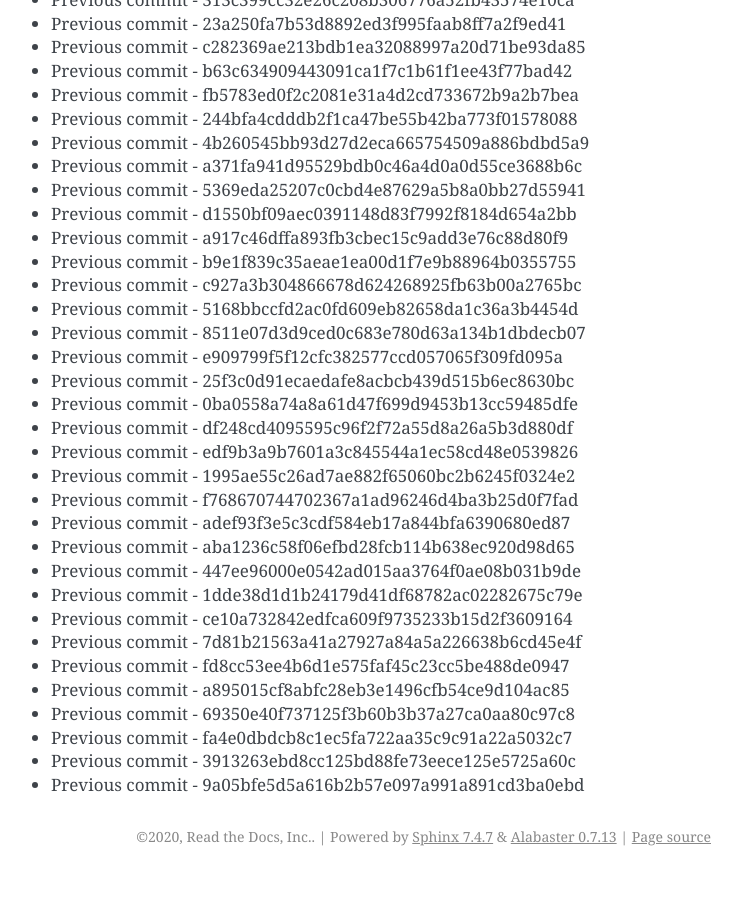
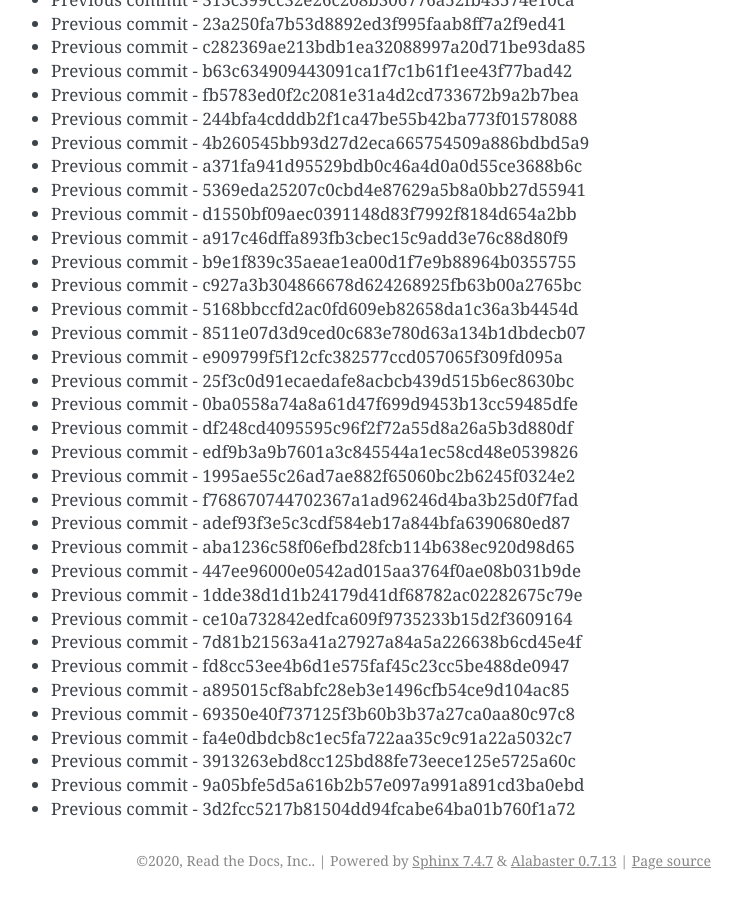
Before and after one commit to readthedocs/rtd-git-stresstest, a Sphinx documentation site: the page built from docs/updates.rst, in a window 1280 px wide and 900 px high, scrolled down 17718 px. Shown: the whole window, without its empty margins (399-1141 px from the left). Built offline with Sphinx 7.4.7, drawn with Linux system fonts in a browser that asks for light colours; before the commit the page ends 18594 px from its top, so only the background shows below that.

Commit message:
Generating commit from previous: 3d2fcc5217b81504dd94fcabe64ba01b760f1a72

```diff
--- a/docs/updates.rst
+++ b/docs/updates.rst
@@ -776,3 +776,4 @@ It can be tested for any performance characteristics.
 * Previous commit - fa4e0dbdcb8c1ec5fa722aa35c9c91a22a5032c7
 * Previous commit - 3913263ebd8cc125bd88fe73eece125e5725a60c
 * Previous commit - 9a05bfe5d5a616b2b57e097a991a891cd3ba0ebd
+* Previous commit - 3d2fcc5217b81504dd94fcabe64ba01b760f1a72
```
